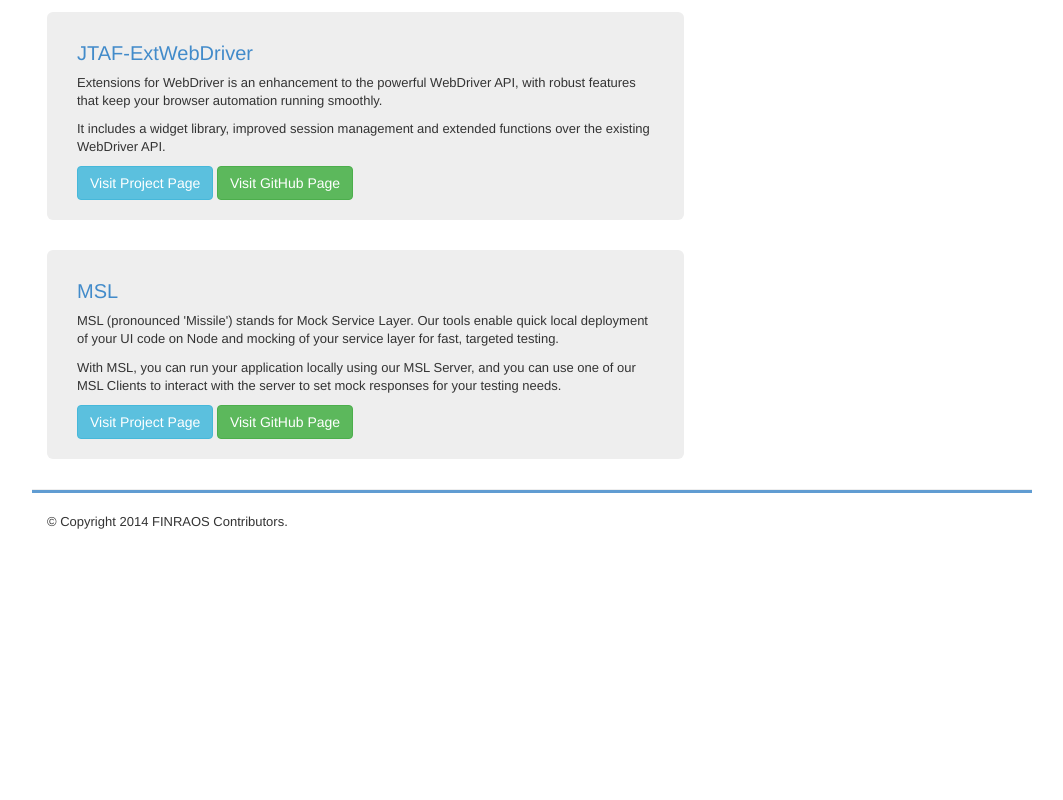
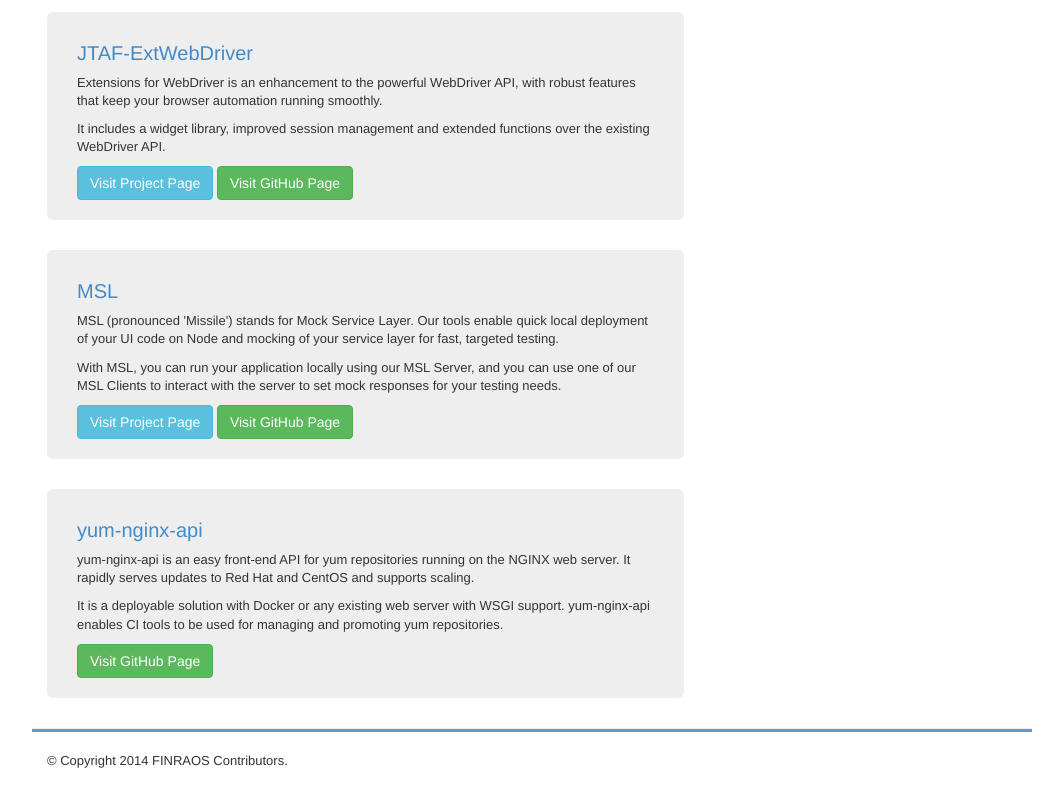
Before and after one commit to FINRAOS/finraos.github.com, a plain HTML site: page index.html in a window 1280 px wide. Shown: the part 494-1294 px from the top of the page, without its empty margins (108-1171 px from the left). Before the commit the page ends 1055 px from the top, so only its background shows below. Drawn offline with Linux system fonts and the light colour scheme.

Commit message:
Added yum-nginx-api entry

```diff
--- a/index.html
+++ b/index.html
@@ -288,6 +288,20 @@ body {
 							</a>
 						</p>
 					</div>
+
+					<div class="jumbotron">
+						<h3>yum-nginx-api</h3>
+						<p>yum-nginx-api is an easy front-end API for yum repositories running on the NGINX web server. It rapidly serves updates to Red Hat and CentOS and supports scaling.</p>
+						<p>It is a deployable solution with Docker or any existing web server with WSGI support. yum-nginx-api enables CI tools to be used for managing and promoting yum repositories.</p>
+						<p>
+							<a class="btn btn-md btn-success"
+								href="https://github.com/FINRAOS/yum-nginx-api"
+								role="button" target="_blank"
+								onClick="_gaq.push(['_trackEvent', 'Click', 'yum-nginx-api GitHub Page']);">
+								Visit GitHub Page
+							</a>
+						</p>
+					</div>
 				</div>
 
 				<div class="col-xs-12 col-sm-4 col-lg-4">
```
